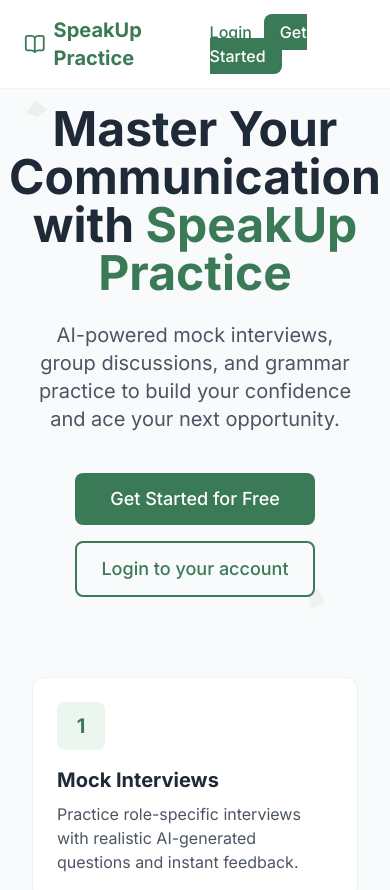
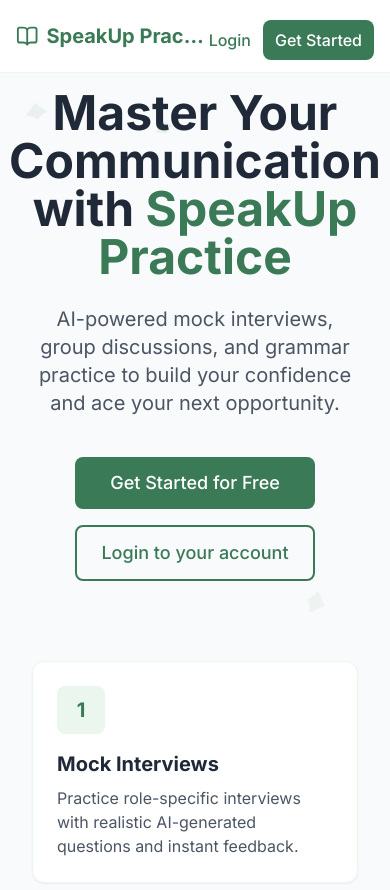
Before and after one commit to Meenatchi-sundar/Speak-up, a React (Vite) app: page / in a window 390 px wide. Shown: the top 890 px of the page. Built offline with nearby package versions, Linux system fonts and the light colour scheme; no server answers.

Commit message:
Responsive navbar for mobile; keep Practice Next button visible (sticky footer)

```diff
--- a/src/components/layout/Navbar.tsx
+++ b/src/components/layout/Navbar.tsx
@@ -16,21 +16,21 @@
   };
 
   return (
-    <nav className="bg-white border-b border-secondary px-6 py-4 flex items-center justify-between sticky top-0 z-10">
-      <div className="flex items-center space-x-6">
-        <Link to={user ? "/dashboard" : "/"} className="text-xl font-bold text-primary flex items-center gap-2">
+    <nav className="bg-white border-b border-secondary px-4 py-3 flex flex-wrap items-center justify-between sticky top-0 z-10">
+      <div className="flex items-center space-x-4 flex-1 min-w-0">
+        <Link to={user ? "/dashboard" : "/"} className="text-xl font-bold text-primary flex items-center gap-2 truncate">
           <BookOpen className="h-6 w-6" />
-          SpeakUp Practice
+          <span className="truncate">SpeakUp Practice</span>
         </Link>
         {user && profile?.goal && (
-          <div className="hidden md:flex space-x-4 ml-6">
+          <div className="hidden md:flex space-x-4 ml-4">
             <Link to="/dashboard" className="text-gray-600 hover:text-primary flex items-center gap-1 font-medium"><Home size={18}/> Dashboard</Link>
             <Link to="/progress" className="text-gray-600 hover:text-primary flex items-center gap-1 font-medium"><BarChart2 size={18}/> Progress</Link>
           </div>
         )}
       </div>
 
-      <div className="flex items-center space-x-4">
+      <div className="flex items-center space-x-3 mt-2 md:mt-0">
         {user && (
           <button
             onClick={toggleMute}
@@ -54,9 +54,9 @@
             </button>
           </div>
         ) : (
-          <div className="space-x-3">
+          <div className="flex items-center gap-3">
             <Link to="/login" className="text-primary font-medium hover:underline">Login</Link>
-            <Link to="/register" className="bg-primary text-white px-4 py-2 rounded-lg font-medium hover:bg-blue-700 transition">Get Started</Link>
+            <Link to="/register" className="bg-primary text-white px-3 py-2 rounded-lg font-medium hover:bg-blue-700 transition">Get Started</Link>
           </div>
         )}
       </div>
--- a/src/pages/Practice.tsx
+++ b/src/pages/Practice.tsx
@@ -331,10 +331,12 @@
         </CardContent>
 
         {showFeedback && (
-          <CardFooter className="justify-end">
-            <Button onClick={nextQuestion}>
-              {currentQ + 1 < questions.length ? 'Next Question →' : 'See Results'}
-            </Button>
+          <CardFooter className="justify-end sticky bottom-0 bg-white md:static z-20 p-4">
+            <div className="w-full max-w-3xl mx-auto">
+              <Button onClick={nextQuestion} className="w-full md:w-auto">
+                {currentQ + 1 < questions.length ? 'Next Question →' : 'See Results'}
+              </Button>
+            </div>
           </CardFooter>
         )}
       </Card>
```
